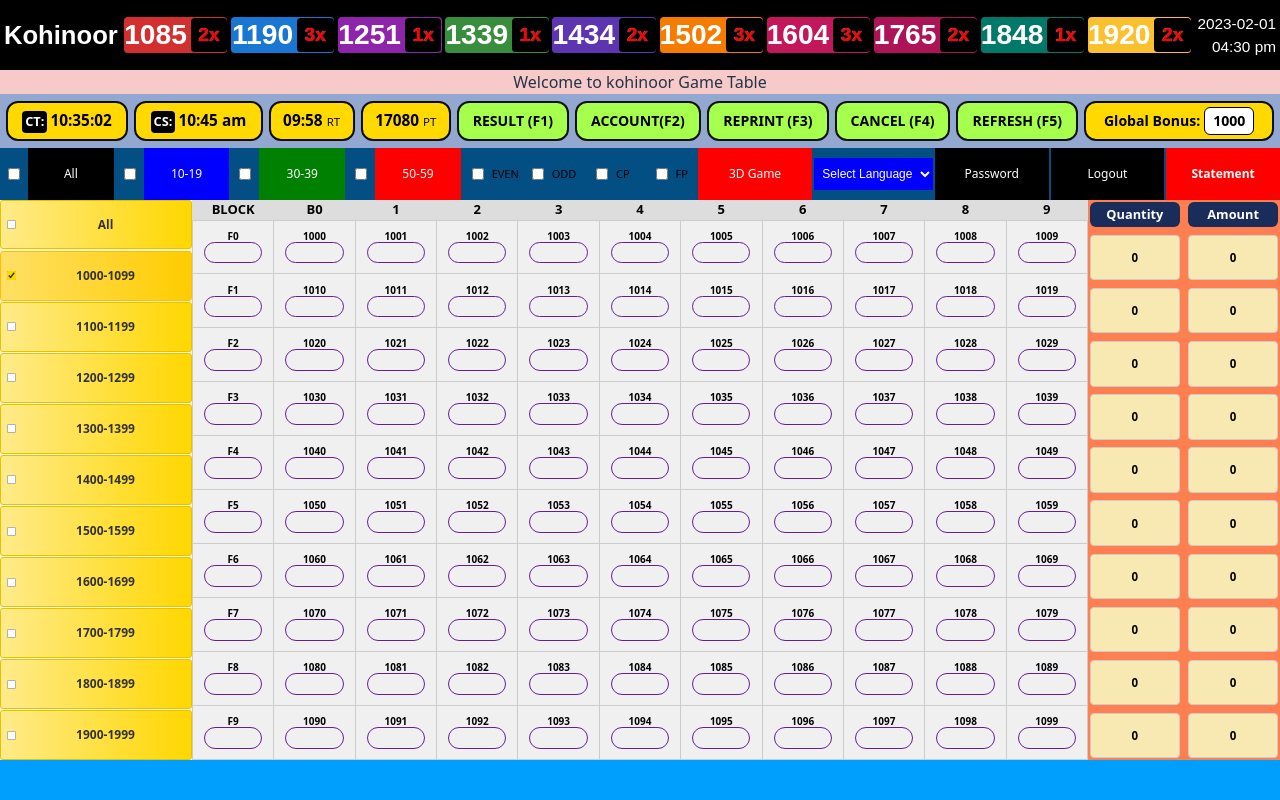
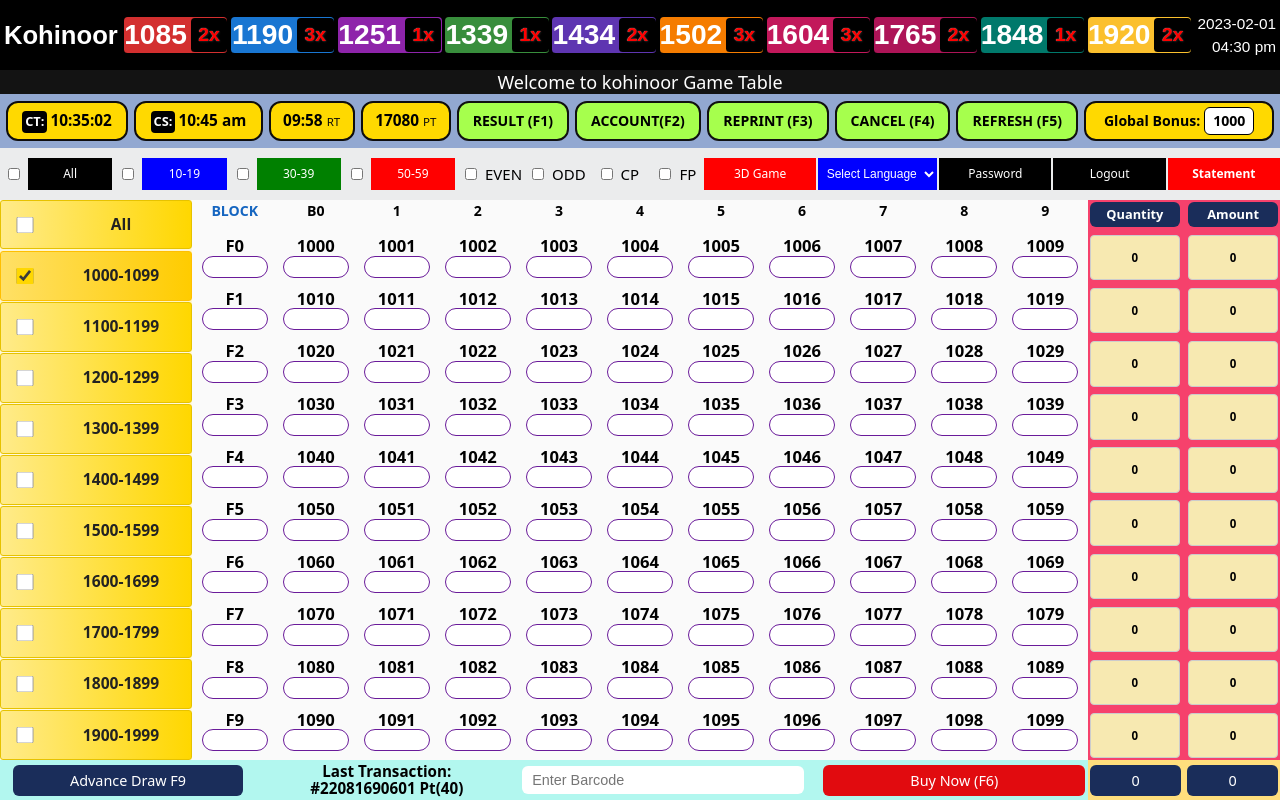
Before and after one commit to harshbarai2516/enoskill, a React (Vite) app: page / in a window 1280 px wide. Built offline with nearby package versions, Linux system fonts and the light colour scheme.

Commit message:
UI: Increase checkbox and label size in Leftcol, adjust button heights, and layout improvements

```diff
--- a/src/App.css
+++ b/src/App.css
@@ -1,20 +1,70 @@
-.advance-draw-btn {
+.section3p2-part1 {
+  color: #000;
+  font-weight: bold;
+  background: #b2f7ef;
+  flex: 0 0 30%;
+  display: flex;
+  flex-direction: column;
+  justify-content: center;
+  align-items: center;
+  font-size: 0.95rem;
+  line-height: 1.1;
+  padding: 2px 6px;
+  overflow: hidden;
+  white-space: normal;
+  word-break: break-all;
+  max-width: 100%;
+  max-height: 100%;
+}
+.section3p2-part2 {
+  display: flex;
+  align-items: center;
+  justify-content: center;
+  height: 100%;
   width: 100%;
-  max-width: 100%;
-  box-sizing: border-box;
-  padding: 6px 8px;
-  font-size: 1rem;
-  background: #1a2d5a;
-  color: #fff;
-  border: none;
-  border-radius: 6px;
-  white-space: nowrap;
-  overflow: hidden;
-  text-overflow: ellipsis;
-  cursor: pointer;
-  display: block;
+  background: #b2f7ef;
+  flex: 0 0 35%;
+  align-items: center;
+  justify-items: center;
 }
+.section3p2-part3 {
+  display: flex;
+  align-items: center;
+  justify-content: center;
+  height: 100%;
+  width: 100%;
+  background:#b2f7ef;
+  flex: 0 0 35%;
+}
+
+@media (min-width: 601px) {
+  .barcode-input {
+    min-width: 220px;
+    font-size: 1rem;
+  }
+  .buy-now-btn {
+    min-width: 260px;
+    padding-left: 18px;
+    padding-right: 18px;
+    font-size: 1rem;
+  }
+}
+/* Ensure barcode input and buy now button are the same size */
+
+
 @media (max-width: 600px) {
+  .section3p2-part1 {
+    font-size: 0.7rem;
+    align-items: center;
+    justify-content: center;
+    text-align: center;
+  }
+  .section3p2-part1 {
+    font-size: 0.85rem;
+    padding: 1px 2px;
+    line-height: 1.05;
+  }
+
   .section-container {
     width: 100vw;
     height: 100vh;
@@ -76,7 +126,7 @@
 .part-1 { flex: 0 0 40%; background: #ff6f61; }
 .part-2 { flex: 0 0 12%; background: #f7cac9; }
 .part-3 { flex: 0 0 27%; background: #92a8d1; }
-.part-4 { flex: 0 0 26%; background: #034f84; }
+.part-4 { flex: 0 0 26%; background: #e6e8e9; }
 
 /* Section 2 parts */
 .section2-part-1, .section2-part-2, .section2-part-3 {
@@ -97,8 +147,8 @@
   justify-content: center;
   overflow: hidden;
 }
-.section3-part-1 { flex: 0 0 30%; background: #b2f7ef; }
-.section3-part-2 { flex: 0 0 55%; background: #f6416c; color: #fff; }
+.section3-part-1 { flex: 0 0 20%; background: #b2f7ef; }
+.section3-part-2 { flex: 0 0 65%; background: #f6416c; color: #fff; }
 .section3-part-3 { flex: 0 0 15%; background: #ffde7d; }
 
 /* Root and body restrictions */
@@ -120,21 +170,28 @@
   flex-direction: row;
 }
 .section3-part-1 {
-  flex: 0 0 30%;
+  flex: 0 0 20%;
   background: #b2f7ef;
   display: flex;
   align-items: center;
   justify-content: center;
 }
 .section3-part-2 {
-  flex: 0 0 55%;
-  background: #f6416c;
-  color: #fff;
+  flex: 0 0 65%;
+  background: #ffde7d;
   display: flex;
   align-items: center;
   justify-content: center;
+  display: flex;
+  flex-direction: row;
+  flex-wrap: nowrap;
+  align-items: stretch;
+  justify-content: stretch;
+  background: transparent !important;
 }
+
 .section3-part-3 {
+  gap: 2px;
   flex: 0 0 15%;
   background: #ffde7d;
   display: flex;
@@ -156,7 +213,7 @@
 }
 .section2-part-2 {
   flex: 0 0 70%;
-  background: #dfdddf;
+  background: #fafafa !important;
   color: #fff;
   display: flex;
   align-items: center;
@@ -164,7 +221,7 @@
 }
 .section2-part-3 {
   flex: 0 0 15%;
-  background: #ff7f50;
+  background: #f6416c !important;
   display: flex;
   align-items: center;
   justify-content: center;
@@ -177,14 +234,16 @@
 }
 .part-1 {
   flex: 0 0 35%;
-  background: #ff6f61;
+  background: #ffde7d !important;
   display: flex;
   align-items: center;
   justify-content: center;
 }
 .part-2 {
   flex: 0 0 12%;
-  background: #f7cac9;
+  color: #fff;
+  font-size: large;
+  background: #131313;
   display: flex;
   align-items: center;
   justify-content: center;
@@ -198,7 +257,7 @@
 }
 .part-4 {
   flex: 0 0 26%;
-  background: #034f84;
+  background: #ebeced;
   display: flex;
   align-items: center;
   justify-content: center;
@@ -296,3 +355,56 @@
 .read-the-docs {
   color: #888;
 }
+.barcode-input {
+  width: 90%;
+  border: none;
+  border-radius: 6px;
+  color: #fff;
+  padding: 6px 10px;
+  font-size: 0.9rem;
+  cursor: pointer;
+  white-space: nowrap;
+}
+.barcode-input:focus { border-color: #f6416c; }
+
+.buy-now-btn {
+  width: 90%;
+  min-width: 0;
+  max-width: 100%;
+  border: none;
+  border-radius: 6px;
+  background: #e10b0f;
+  color: #fff;
+  padding: 6px 10px;
+  font-size: 0.9rem;
+  cursor: pointer;
+  white-space: nowrap;
+}
+
+.advance-draw-btn  {
+  width: 90%;
+  border: none;
+  border-radius: 6px;
+  background: #1a2d5a;
+  color: #fff;
+  padding: 6px 10px;
+  font-size: 0.9rem;
+  cursor: pointer;
+  white-space: nowrap;
+}
+
+.advance-sum-btn {
+  border: none;
+  border-radius: 6px;
+  background: #1a2d5a;
+  color: #fff;
+  padding: 6px 10px;
+  font-size: 0.9rem;
+  cursor: pointer;
+  white-space: nowrap;
+}
+
+.advance-sum-btn {
+  flex: 1;
+  margin: 0 2px;
+}
--- a/src/Leftcol.jsx
+++ b/src/Leftcol.jsx
@@ -9,6 +9,22 @@
     "1900-1999"
   ];
   const [selected, setSelected] = useState("1000-1099");
+
+  const checkboxStyle = {
+    width: '40px', // doubled from 20px
+    height: '24px', // doubled from 12px
+    marginRight: '2px'
+  };
+
+  const labelStyle = {
+    fontSize: '1.3em', // Increase font size for labels
+    fontWeight: 'bold',
+    marginLeft: '4px',
+    color: '#222',
+    whiteSpace: 'nowrap',
+    overflow: 'hidden',
+    textOverflow: 'ellipsis'
+  };
 
   return (
     <>
@@ -149,9 +165,9 @@
                   type="checkbox"
                   checked={selected === range}
                   onChange={() => setSelected(range)}
-                  style={{ pointerEvents: "none" }}
+                  style={{ pointerEvents: "none", ...checkboxStyle }}
                 />
-                <span style={{ flex: 1, textAlign: "center" }}>{range}</span>
+                <span style={{ flex: 1, textAlign: "center", ...labelStyle }}>{range}</span>
               </label>
             ))}
           </div>
--- a/src/NumberGrid.jsx
+++ b/src/NumberGrid.jsx
@@ -1,9 +1,13 @@
+
+
+
 import React from "react";
 
-const NumberGrid = () => {
-  const columns = ['B0', 1, 2, 3, 4, 5, 6, 7, 8, 9];
+export default function NumberGrid() {
+  const columns = ["B0", 1, 2, 3, 4, 5, 6, 7, 8, 9];
+  const numbers = [];
   const blocks = Array.from({ length: 10 }, (_, i) => `F${i}`);
-  const numbers = [];
+
   for (let i = 0; i < 10; i++) {
     const row = [];
     for (let j = 0; j < 10; j++) {
@@ -13,157 +17,329 @@
   }
 
   return (
-    <div className="numbergrid-wrapper">
-      <div className="numbergrid-flex">
-        <table className="numbergrid-table">
-          <thead>
-            <tr>
-              <th className="header">BLOCK</th>
-              {columns.map((col) => (
-                <th key={col} className="header">{col}</th>
-              ))}
-            </tr>
-          </thead>
-          <tbody>
-            {blocks.map((block, rowIdx) => (
-              <tr key={block}>
-                <td className="cell">
-                  <div className="cell-content">
-                    <div className="num-text">{block}</div>
-                    <div className="capsule"></div>
-                  </div>
-                </td>
-                {numbers[rowIdx].map((num) => (
-                  <td key={num} className="cell">
-                    <div className="cell-content">
-                      <div className="num-text">{num}</div>
-                      <div className="capsule"></div>
-                    </div>
-                  </td>
-                ))}
-              </tr>
-            ))}
-          </tbody>
-        </table>
-      </div>
+    <>
       <style>{`
   .numbergrid-wrapper {
+    display: flex;
+    flex: 1;
     width: 100%;
     height: 100%;
-          display: flex;
-          align-items: stretch;
     justify-content: center;
-        }
-        .numbergrid-flex {
-          flex: 1;
-          display: flex;
-          flex-shrink: 1;
+    align-items: center;
+    box-sizing: border-box;
+    padding: 0.2rem;
     overflow: hidden;
   }
-        .numbergrid-table {
-          border-collapse: collapse;
+
+  .grid-container {
+    display: grid;
+    grid-template-columns: repeat(${columns.length + 1}, minmax(0, 1fr));
+    gap: clamp(1px, 0.3vw, 6px);
     width: 100%;
     height: 100%;
-          table-layout: fixed;
   }
+
   .header {
-          background: #ddd;
     font-weight: bold;
     text-align: center;
     color: #000;
-          font-size: min(1.1vw, 13px);
+    line-height: 1.1;
+    margin-bottom: 1px;
+    font-size: clamp(10px, 1.1vw, 15px);
     white-space: nowrap;
-          padding: 0;
   }
+
   .cell {
-          border: 1px solid #ccc;
-          background: #f0f0f0;
-          padding: 0;
-          font-size: min(1vw, 11px);
-          text-align: center;
-          white-space: nowrap;
-          overflow: hidden;
-          text-overflow: ellipsis;
-        }
-        .cell-content {
     display: flex;
     flex-direction: column;
     align-items: center;
     justify-content: center;
-          gap: 1px; /* tighter spacing between text and capsule */
   }
+
   .num-text {
     font-weight: 900;
     margin: 0;
     line-height: 1;
-          font-size: min(1vw, 10px);
+    font-size: clamp(11px, 1vw, 14px);
     color: #000;
+    white-space: nowrap;
+  }
+
+  .capsule {
+    border-radius: 999px;
+    border: 1.5px solid #6a1b9a;
+    background-color: white;
+    width: clamp(22px, 4.3vw, 43px);
+    height: clamp(11px, 1.3vh, 13px);
+    max-height: clamp(22px, 3.2vh, 13px);
+    margin-top: 1px;
+  }
+
+  /* Desktop adjustments */
+  @media (min-width: 1024px) {
+    .grid-container {
+      gap: 2px; /* tighter and more compact */
+    }
+    .num-text {
+      font-size: clamp(12px, 1.3vw, 17px);
     }
     .capsule {
-          border-radius: 999px;
-          border: 1px solid #6a1b9a;
-          background-color: transparent;
-          width: 70%; /* increased width for all screens */
-          height: calc(1.2em);
-          max-height: none;
-        }
-        @media (min-width: 1025px) {
-          .capsule {
-            height: calc(1.8em); /* strictly larger height for desktop */
+      width: clamp(38px, 9vw, 64px); /* bigger for desktop */
+      height: clamp(20px, 2.4vh, 24px);
+      max-height: clamp(30px, 4vh, 24px);
     }
   }
-        @media (max-width: 1024px) {
+
+
+
+  /* Mobile optimizations - ensure proper fit */
+  @media (max-width: 768px) {
+    .numbergrid-wrapper {
+      padding: 0.1rem !important;
+      overflow: hidden !important;
+      width: 100% !important;
+      height: 100% !important;
+    }
+    .grid-container {
+      gap: 1px !important;
+      width: 100% !important;
+      height: 100% !important;
+      overflow: hidden !important;
+    }
     .header {
-            font-size: min(1.5vw, 12px);
+      font-size: clamp(7px, 2vw, 10px) !important;
+      margin-bottom: 0 !important;
+    }
+    .num-text {
+      font-size: clamp(7px, 1.8vw, 10px) !important;
+    }
+    .capsule {
+      width: clamp(15px, 3.5vw, 25px) !important;
+      height: clamp(8px, 1.8vw, 12px) !important;
+      max-height: clamp(15px, 2.5vw, 12px) !important;
+      border-width: 1px !important;
+      margin-top: 0 !important;
     }
     .cell {
-            font-size: min(1.2vw, 10px);
-          }
-          .num-text {
-            font-size: min(1.1vw, 9px);
-          }
-          .capsule {
-            width: 70%;
-            height: calc(1.3em);
-          }
-        }
-        @media (max-width: 768px) {
-          .numbergrid-wrapper {
-            padding: 0 !important;
-          }
-          .header {
-            font-size: min(2.5vw, 10px) !important;
-          }
-          .cell {
-            font-size: min(2vw, 9px) !important;
-          }
-          .num-text {
-            font-weight: 700 !important;
-            font-size: min(1.8vw, 8px) !important;
-          }
-          .capsule {
-            width: 70% !important;
-            height: calc(1.2em) !important;
-          }
-        }
-        @media (max-width: 480px) {
-          .header {
-            font-size: min(3vw, 9px) !important;
-          }
-          .cell {
-            font-size: min(2.5vw, 8px) !important;
-          }
-          .num-text {
-            font-size: min(2vw, 7px) !important;
-          }
-          .capsule {
-            width: 70% !important;
-            height: calc(1em) !important;
+      overflow: hidden !important;
     }
   }
 `}</style>
+
+      <div className="numbergrid-wrapper">
+        <div className="grid-container">
+          {/* Header row */}
+          <div className="header" style={{ color: "#1565c0" }}>BLOCK</div>
+          {columns.map((col) => (
+            <div key={col} className="header">{col}</div>
+          ))}
+
+          {/* Data rows */}
+          {blocks.map((block, rowIdx) => (
+            <React.Fragment key={block}>
+              <div className="cell">
+                <div className="num-text">{block}</div>
+                <div className="capsule"></div>
               </div>
+              {numbers[rowIdx].map((num) => (
+                <div key={num} className="cell">
+                  <div className="num-text">{num}</div>
+                  <div className="capsule"></div>
+                </div>
+              ))}
+            </React.Fragment>
+          ))}
+        </div>
+      </div>
+    </>
   );
-};
+}
 
-export default NumberGrid;
+
+
+
+
+
+
+
+
+
+
+
+
+
+
+
+
+
+
+
+// import React from "react";
+
+// const NumberGrid = () => {
+//   const columns = ['B0', 1, 2, 3, 4, 5, 6, 7, 8, 9];
+//   const blocks = Array.from({ length: 10 }, (_, i) => `F${i}`);
+//   const numbers = [];
+//   for (let i = 0; i < 10; i++) {
+//     const row = [];
+//     for (let j = 0; j < 10; j++) {
+//       row.push(1000 + i * 10 + j);
+//     }
+//     numbers.push(row);
+//   }
+
+//   return (
+//     <div className="numbergrid-wrapper">
+//       <div className="numbergrid-flex">
+//         <table className="numbergrid-table">
+//           <thead>
+//             <tr>
+//               <th className="header">BLOCK</th>
+//               {columns.map((col) => (
+//                 <th key={col} className="header">{col}</th>
+//               ))}
+//             </tr>
+//           </thead>
+//           <tbody>
+//             {blocks.map((block, rowIdx) => (
+//               <tr key={block}>
+//                 <td className="cell">
+//                   <div className="cell-content">
+//                     <div className="num-text">{block}</div>
+//                     <div className="capsule"></div>
+//                   </div>
+//                 </td>
+//                 {numbers[rowIdx].map((num) => (
+//                   <td key={num} className="cell">
+//                     <div className="cell-content">
+//                       <div className="num-text">{num}</div>
+//                       <div className="capsule"></div>
+//                     </div>
+//                   </td>
+//                 ))}
+//               </tr>
+//             ))}
+//           </tbody>
+//         </table>
+//       </div>
+//       <style>{`
+//         .numbergrid-wrapper {
+//           width: 100%;
+//           height: 100%;
+//           display: flex;
+//           align-items: stretch;
+//           justify-content: center;
+//         }
+//         .numbergrid-flex {
+//           flex: 1;
+//           display: flex;
+//           flex-shrink: 1;
+//           overflow: hidden;
+//         }
+//         .numbergrid-table {
+//           border-collapse: collapse;
+//           width: 100%;
+//           height: 100%;
+//           table-layout: fixed;
+//         }
+//         .header {
+//           background: #ddd;
+//           font-weight: bold;
+//           text-align: center;
+//           color: #000;
+//           font-size: min(1.1vw, 13px);
+//           white-space: nowrap;
+//           padding: 0;
+//         }
+//         .cell {
+//           border: 1px solid #ccc;
+//           background: #f0f0f0;
+//           padding: 0;
+//           font-size: min(1vw, 11px);
+//           text-align: center;
+//           white-space: nowrap;
+//           overflow: hidden;
+//           text-overflow: ellipsis;
+//         }
+//         .cell-content {
+//           display: flex;
+//           flex-direction: column;
+//           align-items: center;
+//           justify-content: center;
+//           gap: 1px; /* tighter spacing between text and capsule */
+//         }
+//         .num-text {
+//           font-weight: 900;
+//           margin: 0;
+//           line-height: 1;
+//           font-size: min(1vw, 10px);
+//           color: #000;
+//         }
+//         .capsule {
+//           border-radius: 999px;
+//           border: 1px solid #6a1b9a;
+//           background-color: transparent;
+//           width: 70%; /* increased width for all screens */
+//           height: calc(1.2em);
+//           max-height: none;
+//         }
+//         @media (min-width: 1025px) {
+//           .capsule {
+//             height: calc(1.8em); /* strictly larger height for desktop */
+//           }
+//         }
+//         @media (max-width: 1024px) {
+//           .header {
+//             font-size: min(1.5vw, 12px);
+//           }
+//           .cell {
+//             font-size: min(1.2vw, 10px);
+//           }
+//           .num-text {
+//             font-size: min(1.1vw, 9px);
+//           }
+//           .capsule {
+//             width: 70%;
+//             height: calc(1.3em);
+//           }
+//         }
+//         @media (max-width: 768px) {
+//           .numbergrid-wrapper {
+//             padding: 0 !important;
+//           }
+//           .header {
+//             font-size: min(2.5vw, 10px) !important;
+//           }
+//           .cell {
+//             font-size: min(2vw, 9px) !important;
+//           }
+//           .num-text {
+//             font-weight: 700 !important;
+//             font-size: min(1.8vw, 8px) !important;
+//           }
+//           .capsule {
+//             width: 70% !important;
+//             height: calc(1.2em) !important;
+//           }
+//         }
+//         @media (max-width: 480px) {
+//           .header {
+//             font-size: min(3vw, 9px) !important;
+//           }
+//           .cell {
+//             font-size: min(2.5vw, 8px) !important;
+//           }
+//           .num-text {
+//             font-size: min(2vw, 7px) !important;
+//           }
+//           .capsule {
+//             width: 70% !important;
+//             height: calc(1em) !important;
+//           }
+//         }
+//       `}</style>
+//     </div>
+//   );
+// };
+
+// export default NumberGrid;
--- a/src/Upperrow.jsx
+++ b/src/Upperrow.jsx
@@ -62,6 +62,7 @@
           white-space: nowrap;
           overflow: hidden;
           text-overflow: ellipsis;
+          height: 95%; /* Set height to 85% of parent */
         }
 
         .upperrow-box.green {
```
Also changed, not shown: src/App.jsx (+22 -4 lines), src/Filter.jsx (+28 -2 lines). Lines whose indentation alone changed are shown as unchanged.
